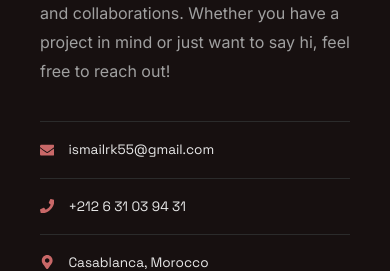
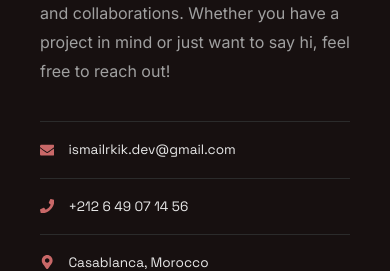
Before and after one commit to i61mail/portfolio, a React (Vite) app: page / in a window 390 px wide. Shown: the part 5220-5491 px from the top of the page. Built offline with nearby package versions, Linux system fonts and the light colour scheme.

Commit message:
update phone number and mail

```diff
--- a/src/components/Contact.jsx
+++ b/src/components/Contact.jsx
@@ -20,7 +20,7 @@ function Contact() {
   const handleSubmit = (e) => {
     e.preventDefault()
     const { name, email, subject, message } = formData
-    const mailtoLink = `mailto:ismailrk55@gmail.com?subject=${encodeURIComponent(subject)}&body=${encodeURIComponent(`Name: ${name}\nEmail: ${email}\n\nMessage:\n${message}`)}`
+    const mailtoLink = `mailto:ismailrkik.dev@gmail.com?subject=${encodeURIComponent(subject)}&body=${encodeURIComponent(`Name: ${name}\nEmail: ${email}\n\nMessage:\n${message}`)}`
     window.location.href = mailtoLink
     setFormData({ name: '', email: '', subject: '', message: '' })
   }
@@ -42,14 +42,14 @@ function Contact() {
             </p>
 
             <div className="contact-links">
-              <a href="mailto:ismailrk55@gmail.com" className="contact-link-item">
+              <a href="mailto:ismailrkik.dev@gmail.com" className="contact-link-item">
                 <FaEnvelope />
-                <span>ismailrk55@gmail.com</span>
+                <span>ismailrkik.dev@gmail.com</span>
                 <FaArrowRight className="contact-arrow" />
               </a>
-              <a href="tel:+212631039431" className="contact-link-item">
+              <a href="tel:+212649071456" className="contact-link-item">
                 <FaPhone />
-                <span>+212 6 31 03 94 31</span>
+                <span>+212 6 49 07 14 56</span>
                 <FaArrowRight className="contact-arrow" />
               </a>
               <div className="contact-link-item">
--- a/src/components/Footer.jsx
+++ b/src/components/Footer.jsx
@@ -13,7 +13,7 @@ function Footer() {
           <div className="footer-links">
             <a href="https://github.com/i61mail" target="_blank" rel="noopener noreferrer"><FaGithub /></a>
             <a href="https://www.linkedin.com/in/ismailrkik/" target="_blank" rel="noopener noreferrer"><FaLinkedin /></a>
-            <a href="mailto:ismailrk55@gmail.com"><FaEnvelope /></a>
+            <a href="mailto:ismailrkik.dev@gmail.com"><FaEnvelope /></a>
           </div>
         </div>
         <div className="footer-bottom">
--- a/src/components/Hero.jsx
+++ b/src/components/Hero.jsx
@@ -18,7 +18,7 @@ function Hero() {
             <a href="https://github.com/i61mail" target="_blank" rel="noopener noreferrer" className="hero-social-link">
               <FaGithub />
             </a>
-            <a href="mailto:ismailrk55@gmail.com" className="hero-social-link">
+            <a href="mailto:ismailrkik.dev@gmail.com" className="hero-social-link">
               <FaEnvelope />
             </a>
             <a href="https://www.linkedin.com/in/ismailrkik/" target="_blank" rel="noopener noreferrer" className="hero-social-link">
```
